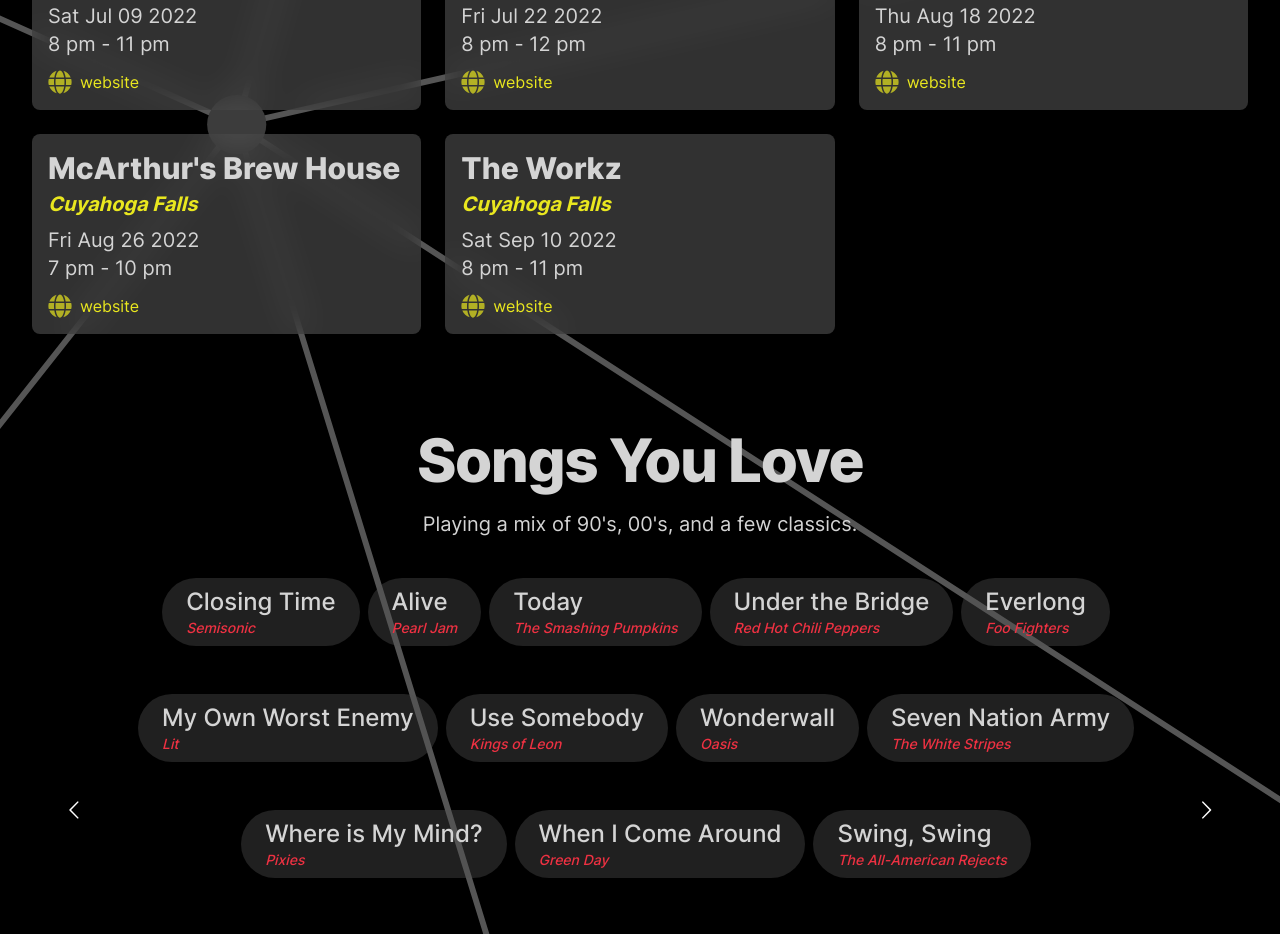
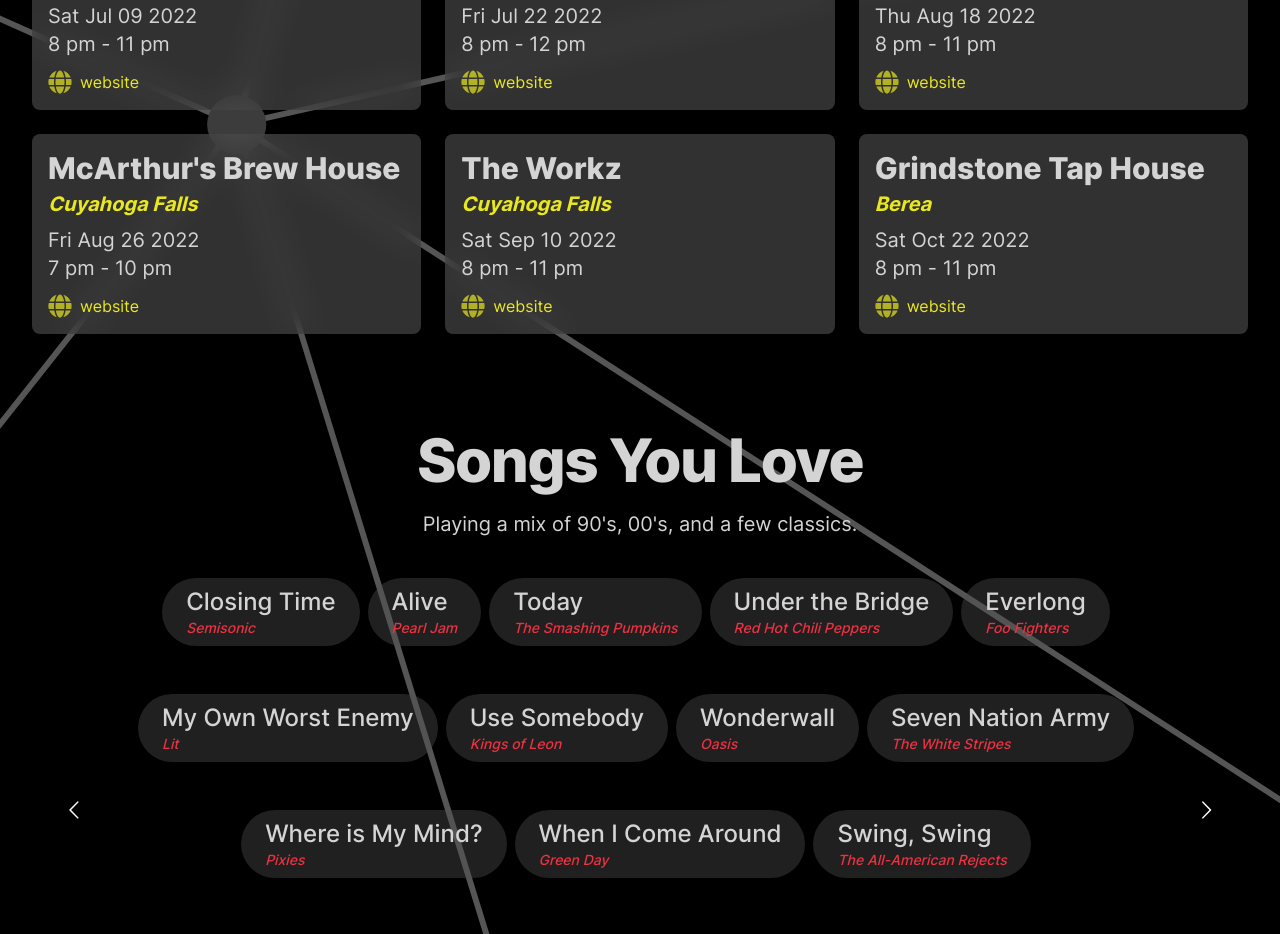
Before and after one commit to keepforever/www.endrockcle.com, a Next.js app: page / in a window 1280 px wide. Shown: the part 3420-4354 px from the top of the page. Built offline with nearby package versions, Linux system fonts and the light colour scheme.

Commit message:
fix: add show

```diff
--- a/src/constants/blackoutDays/showsBooked.ts
+++ b/src/constants/blackoutDays/showsBooked.ts
@@ -26,4 +26,7 @@
   '9/9/2022', // OSPW
   '9/10/2022', // The works show
   '9/11/2022', // OSPW
+  '10/21/2022', // OSPW
+  '10/22/2022', // Grindstone show
+  '10/23/2022', // OSPW
 ];
--- a/src/constants/shows.ts
+++ b/src/constants/shows.ts
@@ -7,7 +7,7 @@
     venueName: 'Grindstone Tap House',
     city: 'Berea',
     beginEnd: '8 pm - 11 pm',
-    url: 'https://www.google.com/maps/search/?api=1&query=826%20Front%20Street%2C%20Berea%2C%20OH%2044017&query_place_id=ChIJA2_i48qUMIgRbVuO-nNEs7Q',
+    url: 'https://www.facebook.com/GrindstoneTaps',
   },
 
   {
@@ -29,7 +29,7 @@
   },
 
   {
-    id: 5,
+    id: 4,
     date: '07/09/2022',
     venueName: 'The Workz',
     city: 'Cuyahoga Falls',
@@ -38,7 +38,7 @@
   },
 
   {
-    id: 4,
+    id: 5,
     date: '07/22/2022',
     venueName: 'The Basement',
     city: 'Twinsburg',
@@ -56,7 +56,7 @@
   },
 
   {
-    id: 32,
+    id: 7,
     date: '08/26/2022',
     city: 'Cuyahoga Falls',
     venueName: "McArthur's Brew House",
@@ -65,11 +65,20 @@
   },
 
   {
-    id: 7,
+    id: 8,
     date: '09/10/2022',
     venueName: 'The Workz',
     city: 'Cuyahoga Falls',
     beginEnd: '8 pm - 11 pm',
     url: 'https://www.facebook.com/playattheworkz/events/?ref=page_internal',
   },
+
+  {
+    id: 9,
+    date: '10/22/2022',
+    venueName: 'Grindstone Tap House',
+    city: 'Berea',
+    beginEnd: '8 pm - 11 pm',
+    url: 'https://www.facebook.com/GrindstoneTaps',
+  },
 ];
```
